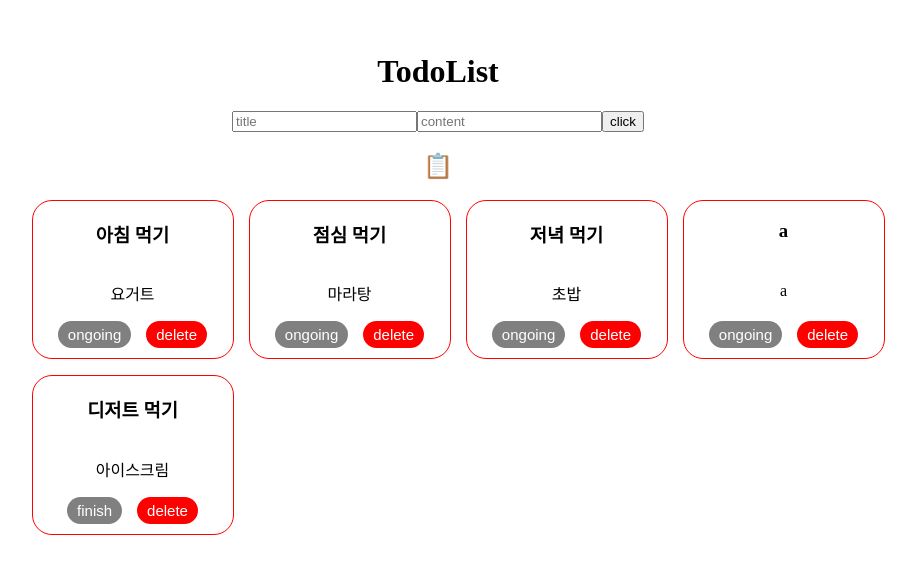
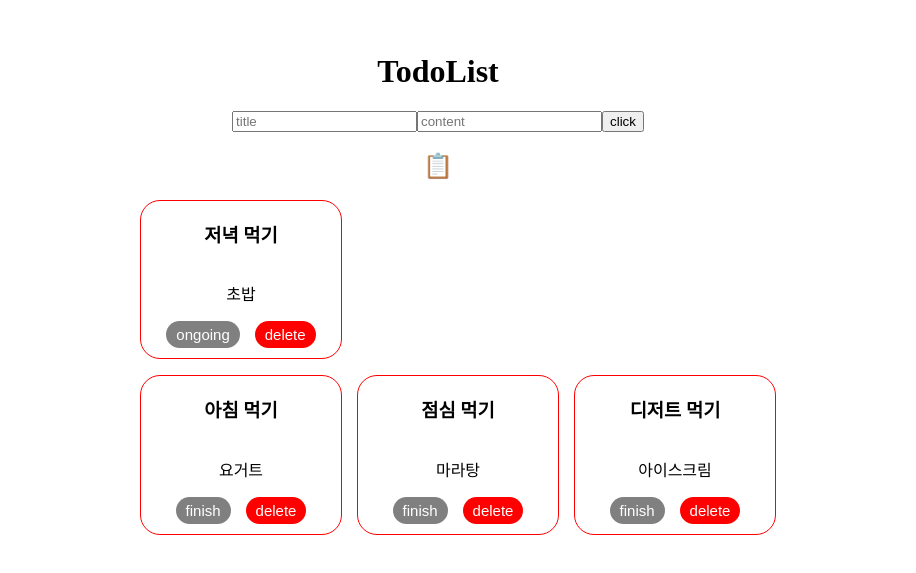
Before and after one commit to aotoyae/my-todo-list-ts, a React (Vite) app: page / in a window 1280 px wide. Shown: the part 109-682 px from the top of the page, without its empty margins (162-1078 px from the left). Built offline with nearby package versions, Linux system fonts and the light colour scheme; data requests are answered from the project's data file.

Commit message:
Fix: patch 후 리렌더링 되도록

```diff
--- a/db.json
+++ b/db.json
@@ -4,13 +4,13 @@
       "id": "1",
       "title": "아침 먹기",
       "content": "요거트",
-      "isDone": false
+      "isDone": true
     },
     {
       "id": "2",
       "title": "점심 먹기",
       "content": "마라탕",
-      "isDone": false
+      "isDone": true
     },
     {
       "id": "3",
@@ -23,12 +23,6 @@
       "title": "디저트 먹기",
       "content": "아이스크림",
       "isDone": true
-    },
-    {
-      "id": "e57f",
-      "title": "a",
-      "content": "a",
-      "isDone": false
     }
   ]
 }
--- a/src/components/TodoContainer.tsx
+++ b/src/components/TodoContainer.tsx
@@ -23,6 +23,7 @@ function TodoContainer() {
   }, []);
 
   console.log(todos);
+
   const ongoingTodos = todos.filter((todo) => todo.isDone === false);
   const finishTodos = todos.filter((todo) => todo.isDone === true);
 
--- a/src/components/TodoList.tsx
+++ b/src/components/TodoList.tsx
@@ -11,6 +11,12 @@ function TodoList({ todos, setTodos }) {
     axios.patch(`http://localhost:4000/todos/${id}`, {
       isDone: !isDone,
     });
+
+    setTodos(
+      todos.map((todo) => {
+        return todo.id === id ? { ...todo, isDone: !isDone } : { todo };
+      })
+    );
   };
 
   return (
@@ -22,7 +28,7 @@ function TodoList({ todos, setTodos }) {
           <section className="btn-section">
             <button
               className="status-btn"
-              onClick={() => patchTodo(todo.is, todo.isDone)}
+              onClick={() => patchTodo(todo.id, todo.isDone)}
             >
               {todo.isDone ? 'finish' : 'ongoing'}
             </button>
```
